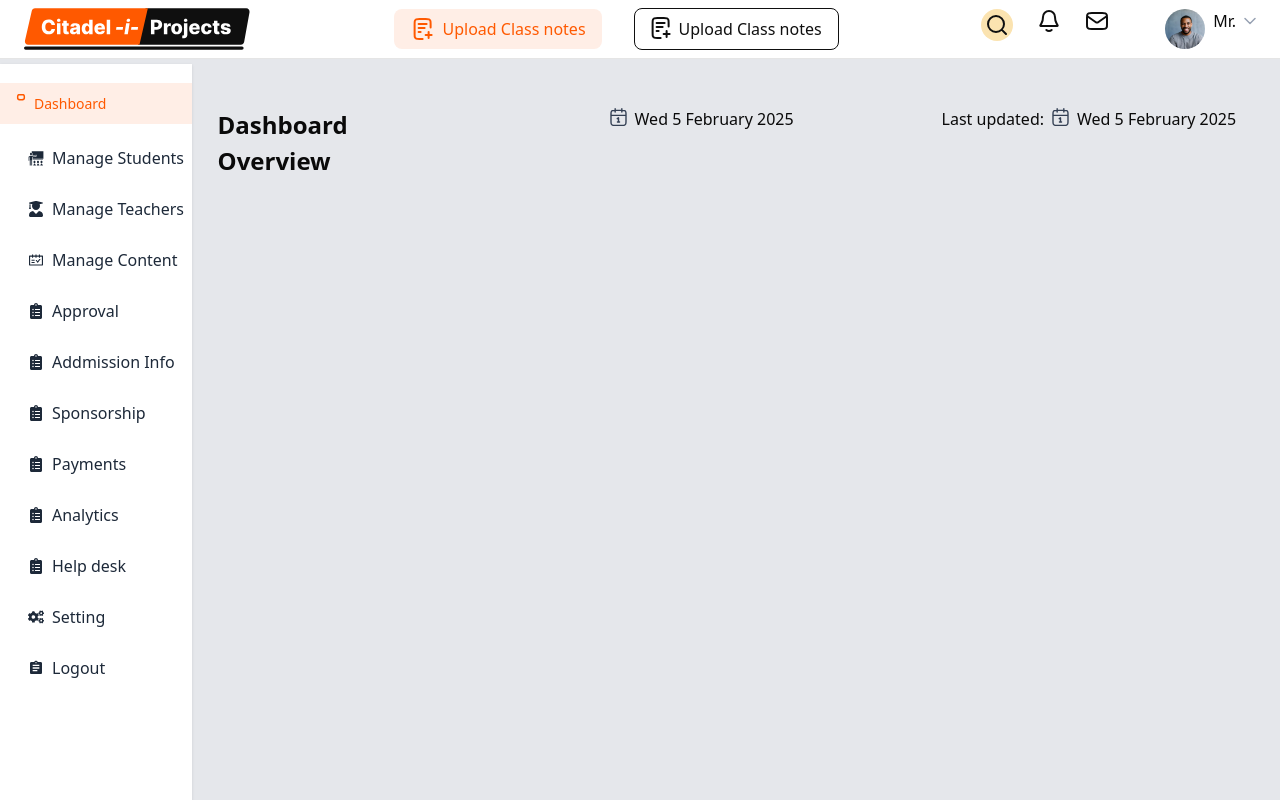
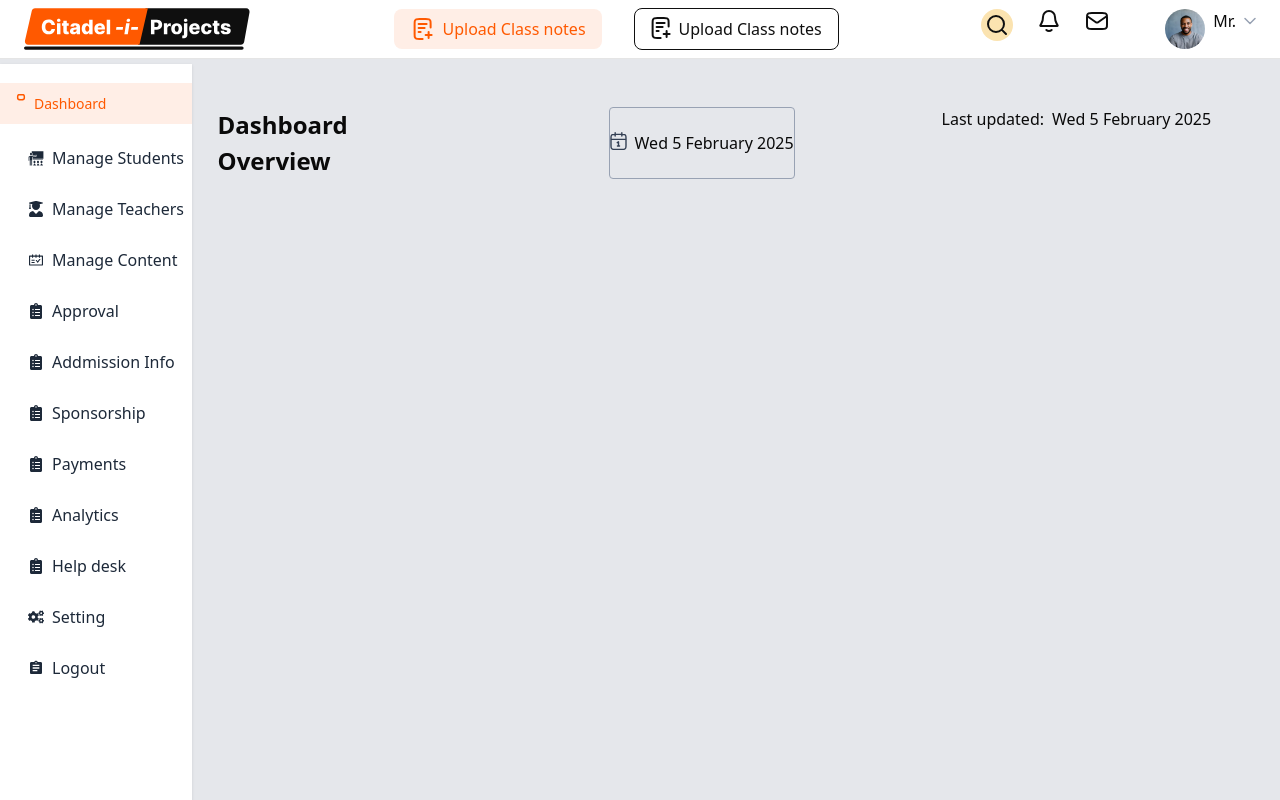
Before and after one commit to Farmerintech/admindash-farmerintech, a Next.js app: page /dashboards in a window 1280 px wide. Built offline with nearby package versions, Linux system fonts and the light colour scheme.

Commit message:
dashboard, login

```diff
--- a/src/app/(dashboard)/dashboards/page.tsx
+++ b/src/app/(dashboard)/dashboards/page.tsx
@@ -11,7 +11,7 @@ export default function page() {
       <div className='w-[244px]'>
       <p className='font-[600] text-[24px]'>Dashboard Overview</p>
       </div>
-      <div className='w-[239]'>
+      <div className='w-[239] border-[0.5px] border-[#98A2B3] flex items-center justify-center rounded-[4px]'>
       <p className='flex gap-[8px]'>
         <span>
         <svg width="17" height="20" viewBox="0 0 17 20" fill="none" xmlns="http://www.w3.org/2000/svg">
@@ -23,11 +23,6 @@ export default function page() {
       </div>
       <div className='w-[300px]'>
       <p className='flex gap-[8px]'>Last updated:
-      <span>
-        <svg width="17" height="20" viewBox="0 0 17 20" fill="none" xmlns="http://www.w3.org/2000/svg">
-        <path d="M16 8.33334H1M11.8333 1.66667V5.00001M5.16667 1.66667V5.00001M7.25 11.6667L8.5 10.8333V15M7.45833 15H9.54167M5 18.3333H12C13.4001 18.3333 14.1002 18.3333 14.635 18.0609C15.1054 17.8212 15.4878 17.4387 15.7275 16.9683C16 16.4335 16 15.7335 16 14.3333V7.33334C16 5.93321 16 5.23314 15.7275 4.69836C15.4878 4.22796 15.1054 3.84551 14.635 3.60582C14.1002 3.33334 13.4001 3.33334 12 3.33334H5C3.59987 3.33334 2.8998 3.33334 2.36502 3.60582C1.89462 3.84551 1.51217 4.22796 1.27248 4.69836C1 5.23314 1 5.93321 1 7.33334V14.3333C1 15.7335 1 16.4335 1.27248 16.9683C1.51217 17.4387 1.89462 17.8212 2.36502 18.0609C2.8998 18.3333 3.59987 18.3333 5 18.3333Z" stroke="#344054" stroke-width="1.4" stroke-linecap="round" stroke-linejoin="round"/>
-        </svg>
-        </span>
         <span>{formattedDate}</span>
       </p>
       </div>
```
